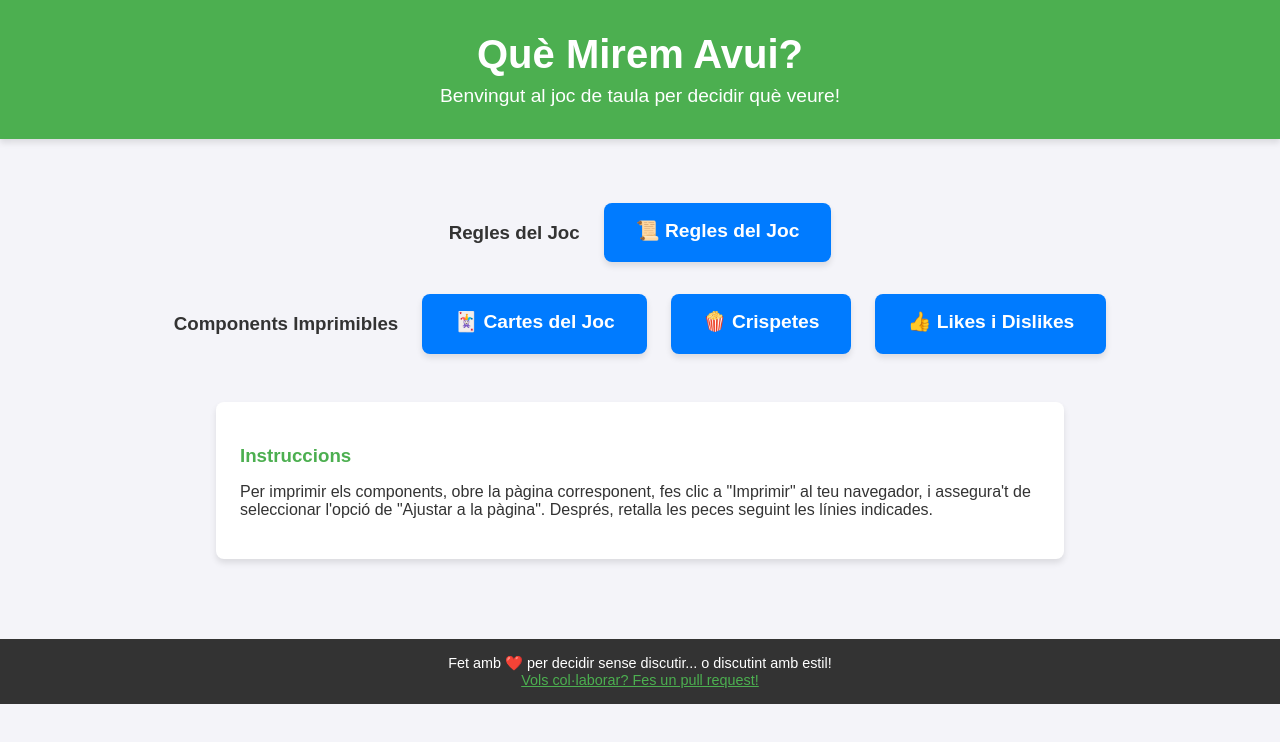
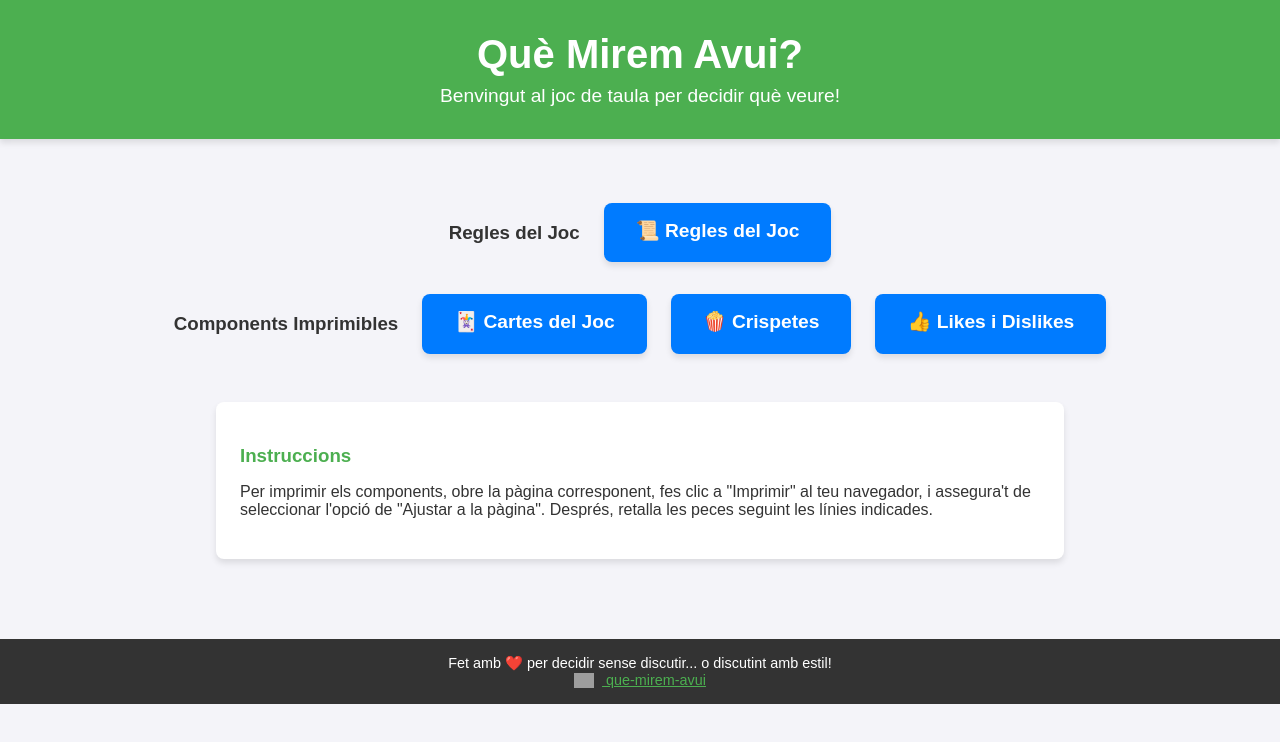
Before and after one commit to viscat/que-mirem-avui, a plain HTML site: page www/index.html in a window 1280 px wide. Drawn offline with Linux system fonts and the light colour scheme; grey boxes are pictures that could not be loaded.

Commit message:
Update index.html

```diff
--- a/www/index.html
+++ b/www/index.html
@@ -109,7 +109,12 @@
     </main>
     <footer>
         <p>Fet amb ❤️ per decidir sense discutir... o discutint amb estil!</p>
-        <p><a href="https://github.com/viscat/que-mirem-avui" style="color: #4CAF50; text-decoration: underline;">Vols col·laborar? Fes un pull request!</a></p>
+<p>
+    <a href="https://github.com/viscat/que-mirem-avui" style="color: #4CAF50; text-decoration: underline;">
+        <img src="https://github.githubassets.com/images/modules/logos_page/GitHub-Mark.png" alt="GitHub logo" style="width: 20px; vertical-align: middle; margin-right: 8px;">
+        que-mirem-avui
+    </a>
+</p>
     </footer>
 </body>
 </html>
```
